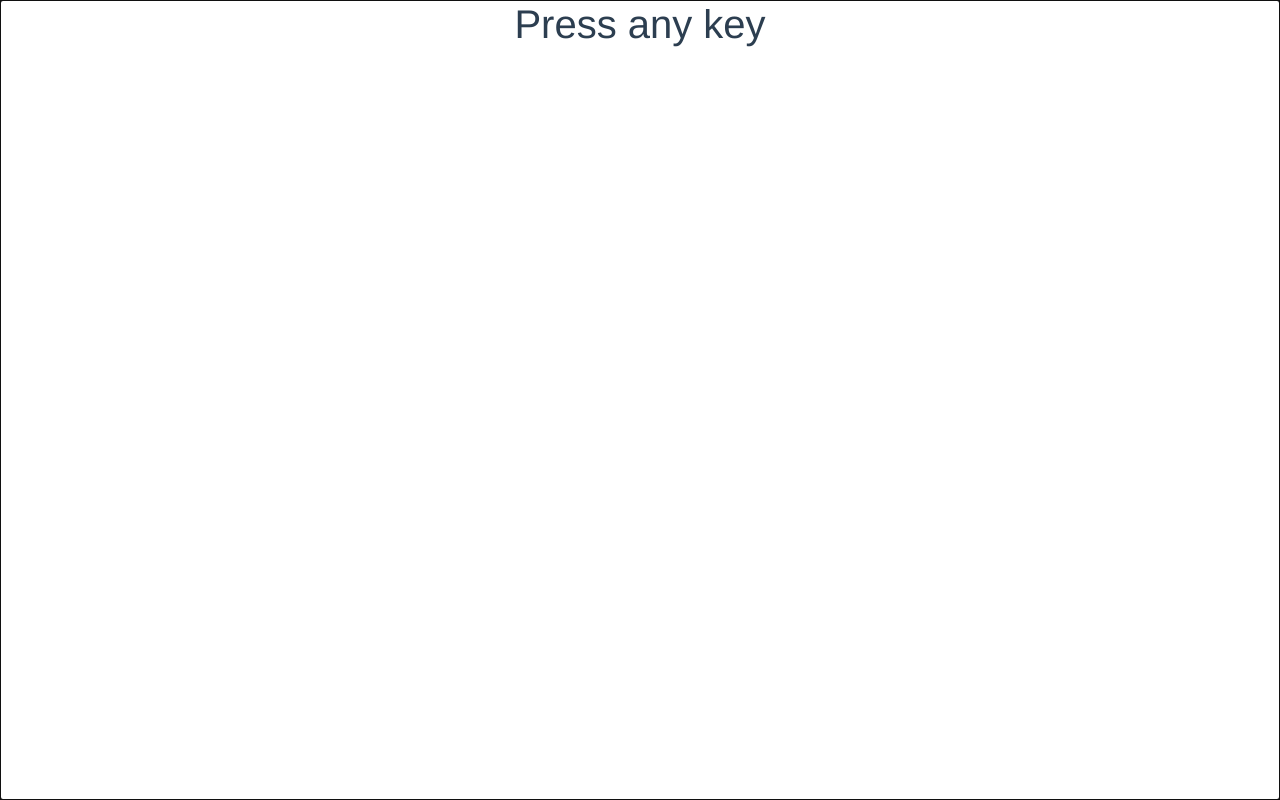
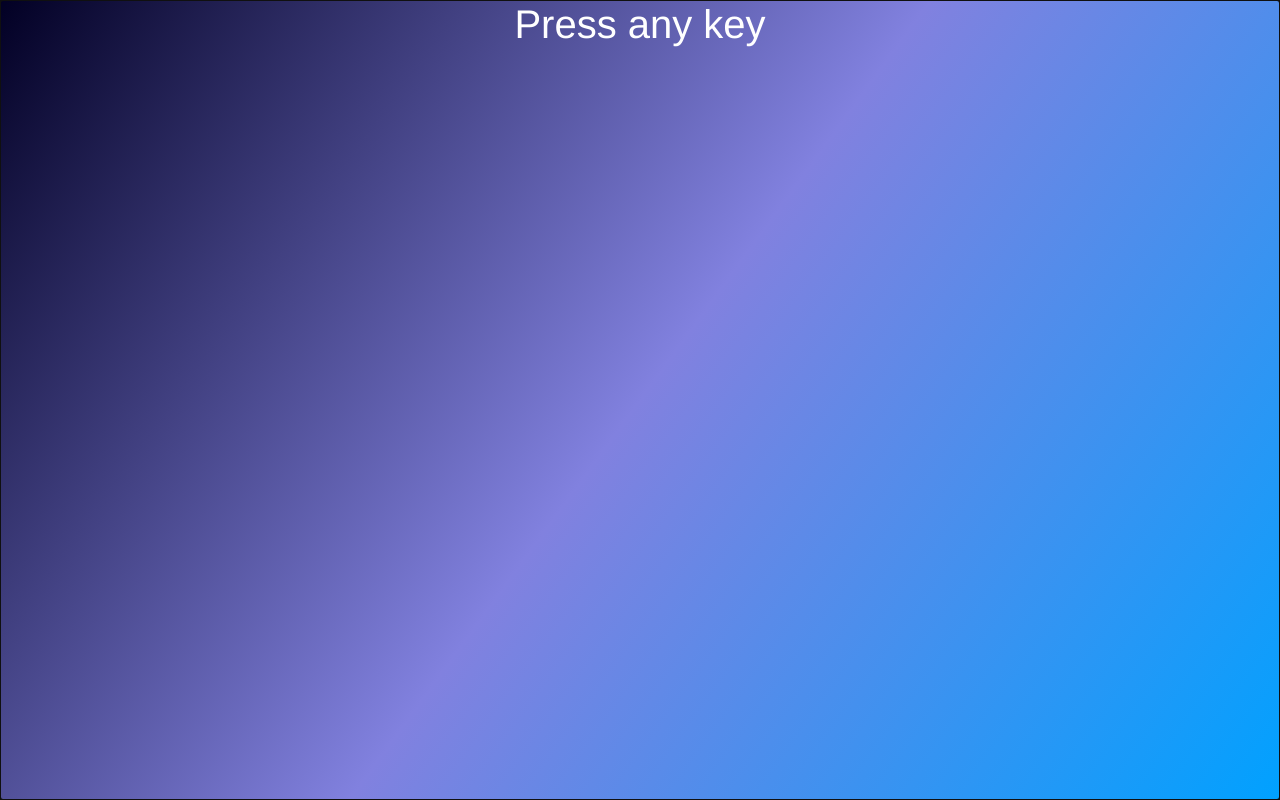
Before and after one commit to kdGibbens/gifblaster, a Vue app: page / in a window 1280 px wide. Built offline with nearby package versions, Linux system fonts and the light colour scheme.

Commit message:
Styles, added loop back to play when wagner ends.

```diff
--- a/src/App.vue
+++ b/src/App.vue
@@ -14,5 +14,7 @@
   color: #2c3e50;
   margin: 0;
   position: relative;
+  width: 100vw;
+  height: 100vh;
 }
 </style>
--- a/src/views/Home.vue
+++ b/src/views/Home.vue
@@ -35,6 +35,10 @@ export default class Home extends Vue {
   }
   public playWagner() {
     this.audio = this.$refs.wagner;
+    this.audio.addEventListener("ended", () => {
+      this.audio.currentTime = 0;
+      this.audio.play();
+    });
     this.audio.play();
   }
   public focusDiv() {
@@ -47,7 +51,30 @@ export default class Home extends Vue {
 <style lang="scss">
 .home {
   position: relative;
-  width: 100vw;
-  height: 100vh;
+  width: 100%;
+  height: 100%;
+  background: rgb(2, 0, 36);
+  background: linear-gradient(
+    126deg,
+    rgba(2, 0, 36, 1) 0%,
+    rgba(129, 129, 223, 1) 50%,
+    rgba(0, 161, 255, 1) 100%
+  );
+}
+.home img {
+  position: absolute;
+  z-index: 0;
+  top: 0;
+  bottom: 0;
+  left: 0;
+  right: 0;
+  width: 100%;
+  height: 100%;
+}
+.home h1 {
+  position: absolute;
+  z-index: 100;
+  width: 100%;
+  color: #ffffff;
 }
 </style>
```
